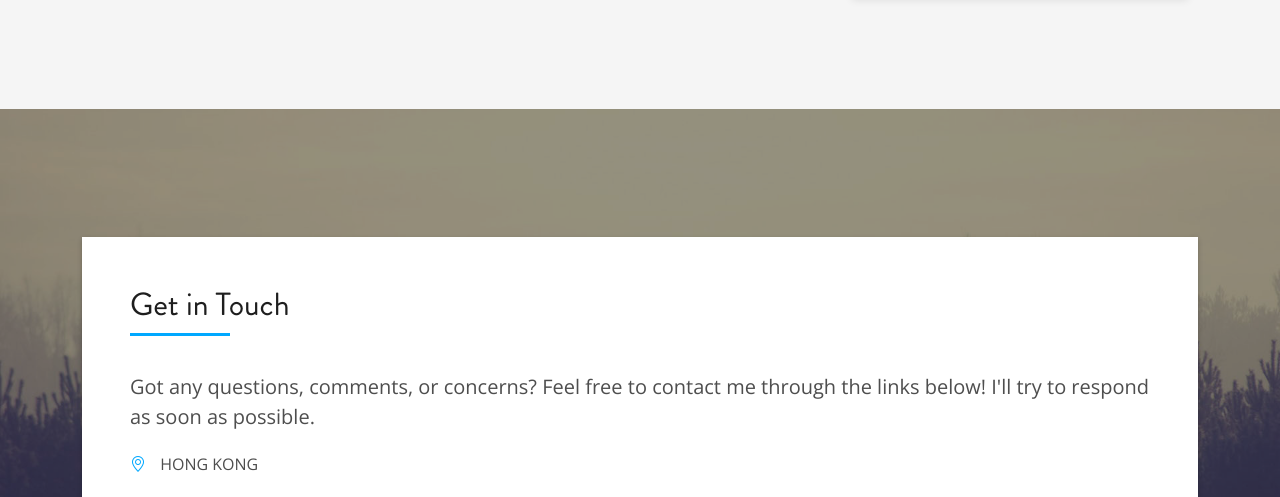
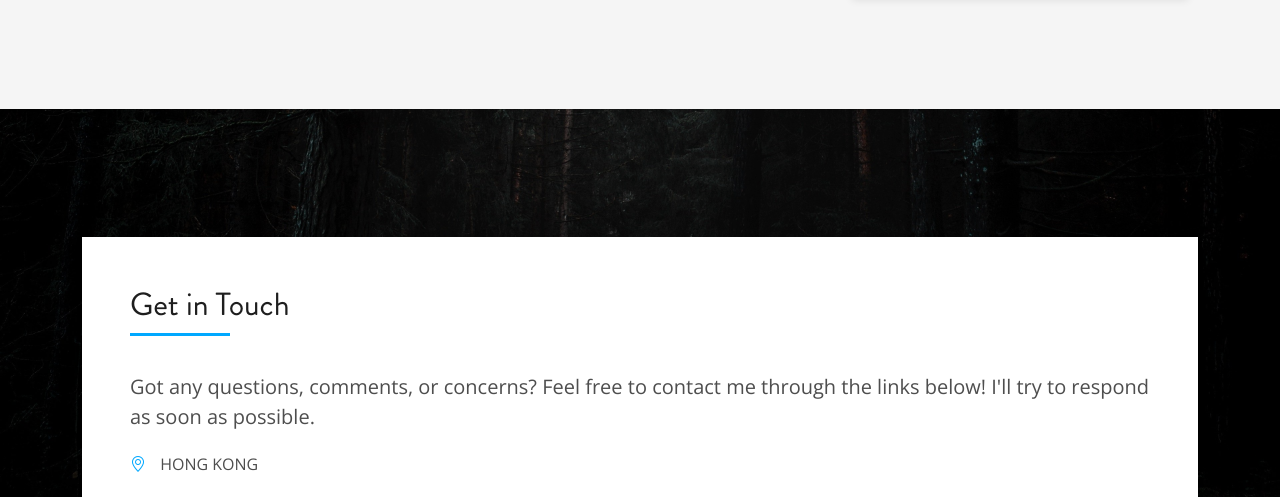
Before and after one commit to bennetsong08/bennetsong08.github.io, a website: page index.html in a window 1280 px wide. Shown: the part 2199-2696 px from the top of the page. Drawn offline with Linux system fonts and the light colour scheme; a web font is replaced by a local one.

Commit message:
favicon test

```diff
--- a/index.html
+++ b/index.html
@@ -357,7 +357,7 @@
 
         <!-- ======= Contact Section ======= -->
         <section id="contact" class="paralax-mf footer-paralax bg-image sect-mt4 route"
-            style="background-image: url(assets/img/overlay-bg.jpg)">
+            style="background-image: url(assets/img/hero-bg.jpg)">
             <div class="overlay-mf"></div>
             <div class="container">
                 <div class="row">
```
Also changed, not shown: assets/img/apple-touch-icon-tmp.png (added), assets/img/apple-touch-icon.png, assets/img/favicon-tmp.png (added), assets/img/favicon.png, 4 other files.
